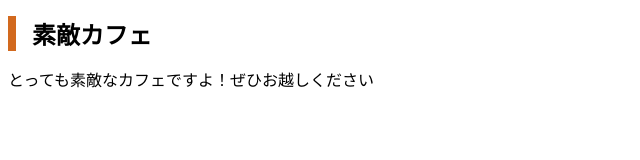
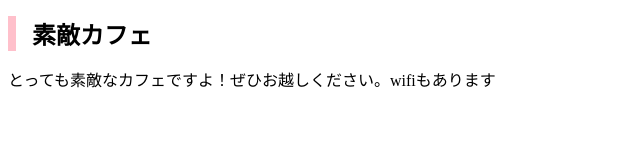
Before and after one commit to reinana/mycafe, a plain HTML site: page index.html in a window 1280 px wide. Shown: the whole page, without its empty margins (0-640 px from the left). Drawn offline with Linux system fonts and the light colour scheme.

Commit message:
Add files via upload

```diff
--- a/css/styles.css
+++ b/css/styles.css
@@ -1,5 +1,5 @@
 h1{
     font-size: 24px;
     padding-left: 16px;
-    border-left: 8px solid chocolate;
+    border-left: 8px solid pink;
 }
--- a/index.html
+++ b/index.html
@@ -8,6 +8,6 @@
 </head>
 <body>
     <h1>素敵カフェ</h1>
-    <p>とっても素敵なカフェですよ！ぜひお越しください</p>
+    <p>とっても素敵なカフェですよ！ぜひお越しください。wifiもあります</p>
 </body>
 </html>
```
